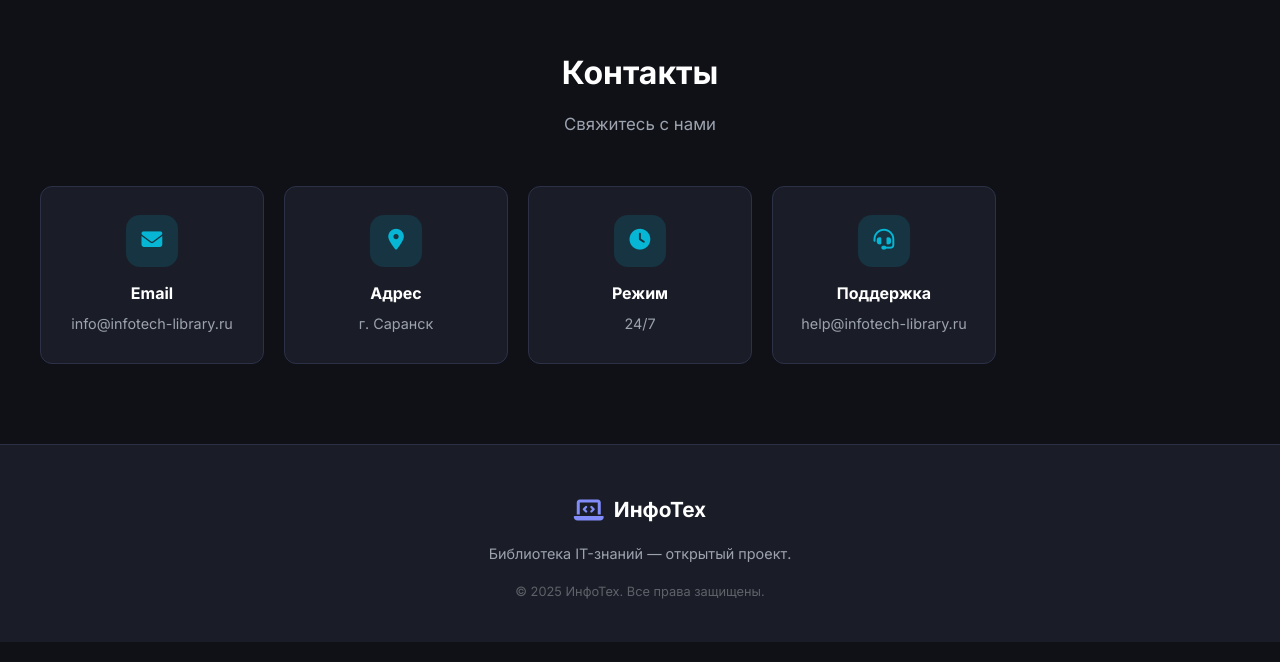
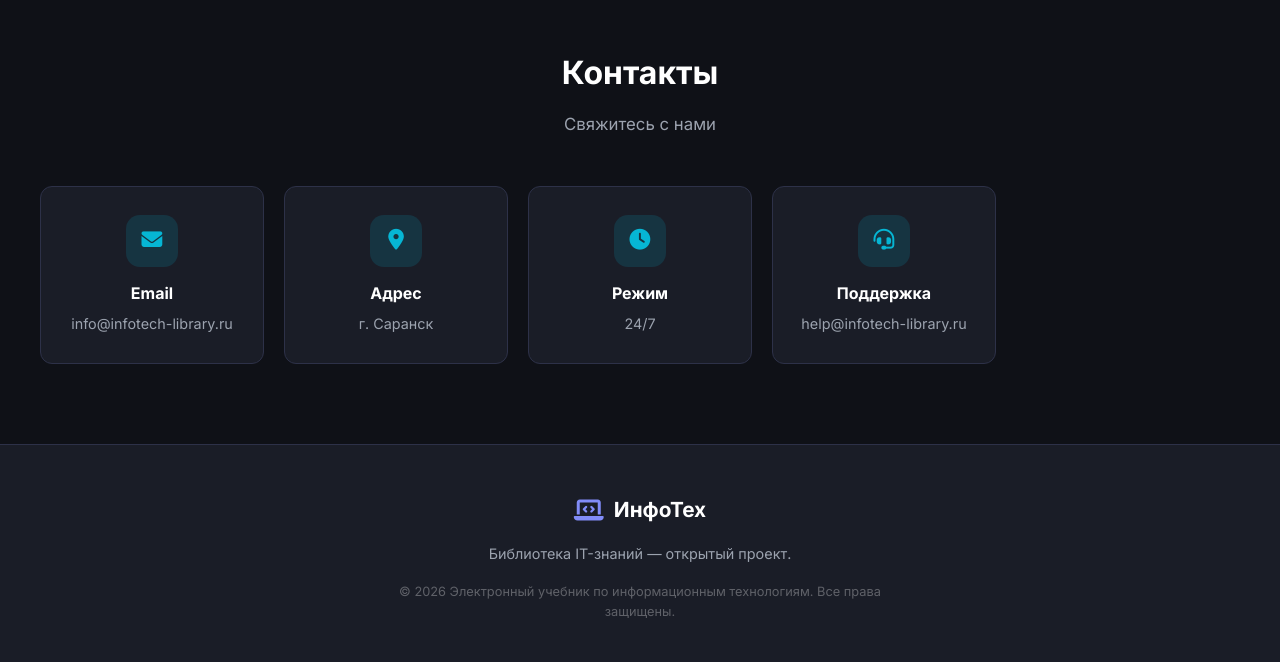
Before and after one commit to nefr2006/infotech, a website: page index.html in a window 1280 px wide. Shown: the part 2099-2761 px from the top of the page. Drawn offline with Linux system fonts and the light colour scheme; no server answers.

Commit message:
Update index.html

```diff
--- a/index.html
+++ b/index.html
@@ -112,7 +112,7 @@
     <div class="container footer-inner">
       <div class="footer-logo" onclick="navigate('home')"><i class="fas fa-laptop-code"></i><h2>ИнфоТех</h2></div>
       <p>Библиотека IT-знаний — открытый проект.</p>
-      <p class="copy">&copy; 2025 ИнфоТех. Все права защищены.</p>
+      <p class="copy">&copy; 2026 Электронный учебник по информационным технологиям. Все права защищены.</p>
     </div>
   </footer>
 
```
